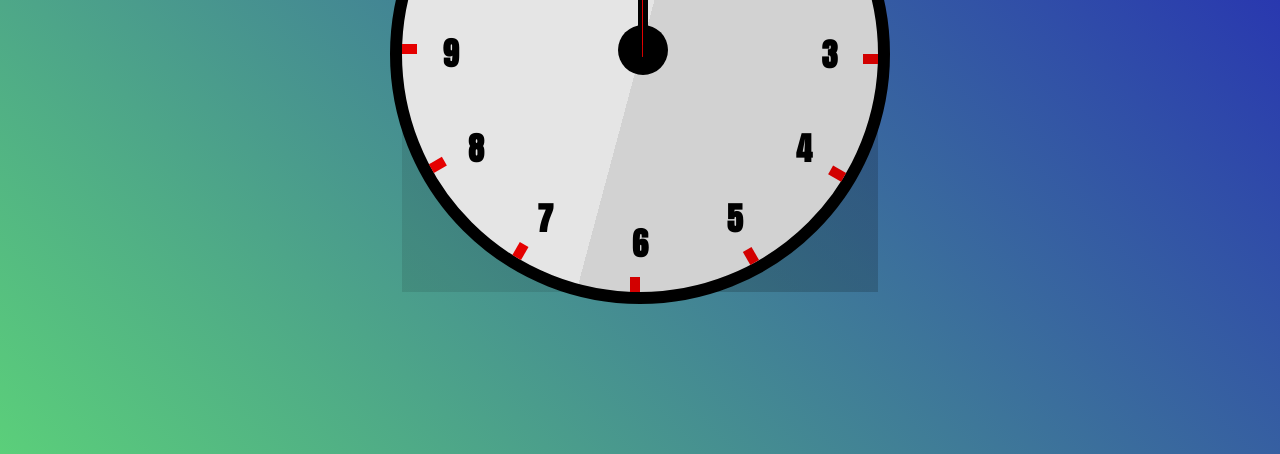
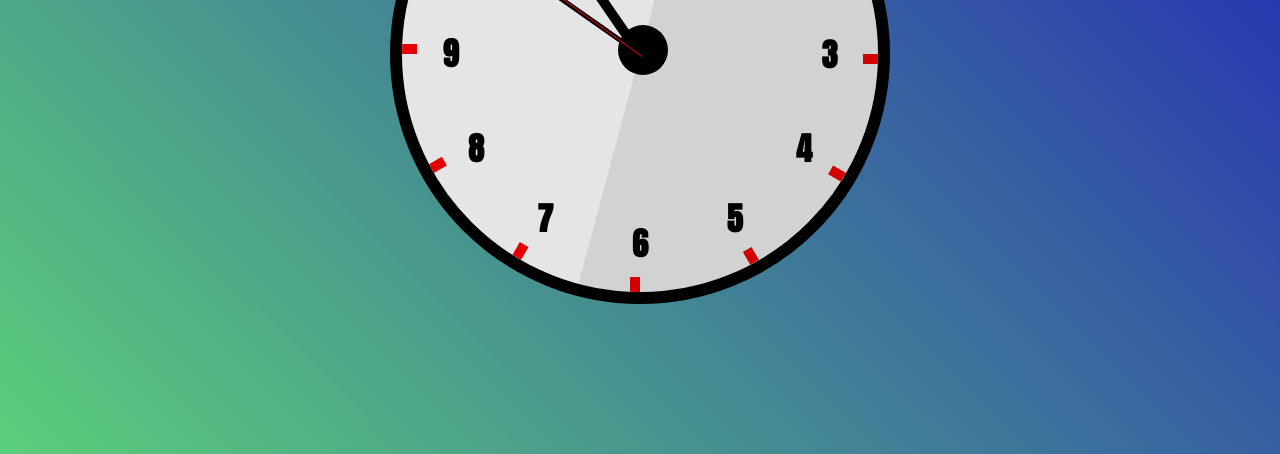
Before and after one commit to Mark-42-max/Analog-Clock, a plain HTML site: page index.html in a window 1280 px wide. Shown: the part 346-800 px from the top of the page. Drawn offline with Linux system fonts and the light colour scheme.

Commit message:
Final Clock simulated

```diff
--- a/CSS/style.css
+++ b/CSS/style.css
@@ -28,7 +28,7 @@ body {
     height: 500px;
     border: 12px solid black;
     border-radius: 250px;
-    /* overflow: hidden; */
+    overflow: hidden;
 }
 
 .clock::after {
--- /dev/null
+++ b/JS/behavior.js
@@ -0,0 +1,16 @@
+setInterval(function() {
+
+    var d = new Date();
+    let h = d.getHours();
+    let m = d.getMinutes();
+    let s = d.getSeconds();
+
+
+    let hdeg = (30 * h) + (m / 2) + (s / 120);
+    let mdeg = (6 * m) + (s / 10);
+    let sdeg = (6 * s);
+
+    document.getElementById("hour").style.transform = `rotate(${hdeg}deg)`;
+    document.getElementById("minute").style.transform = `rotate(${mdeg}deg)`;
+    document.getElementById("second").style.transform = `rotate(${sdeg}deg)`;
+}, 1000);
--- a/index.html
+++ b/index.html
@@ -55,6 +55,8 @@
         <div id="second"></div>
 
     </div>
+
+    <script src="/JS/behavior.js"></script>
 </body>
 
 </html>
```
